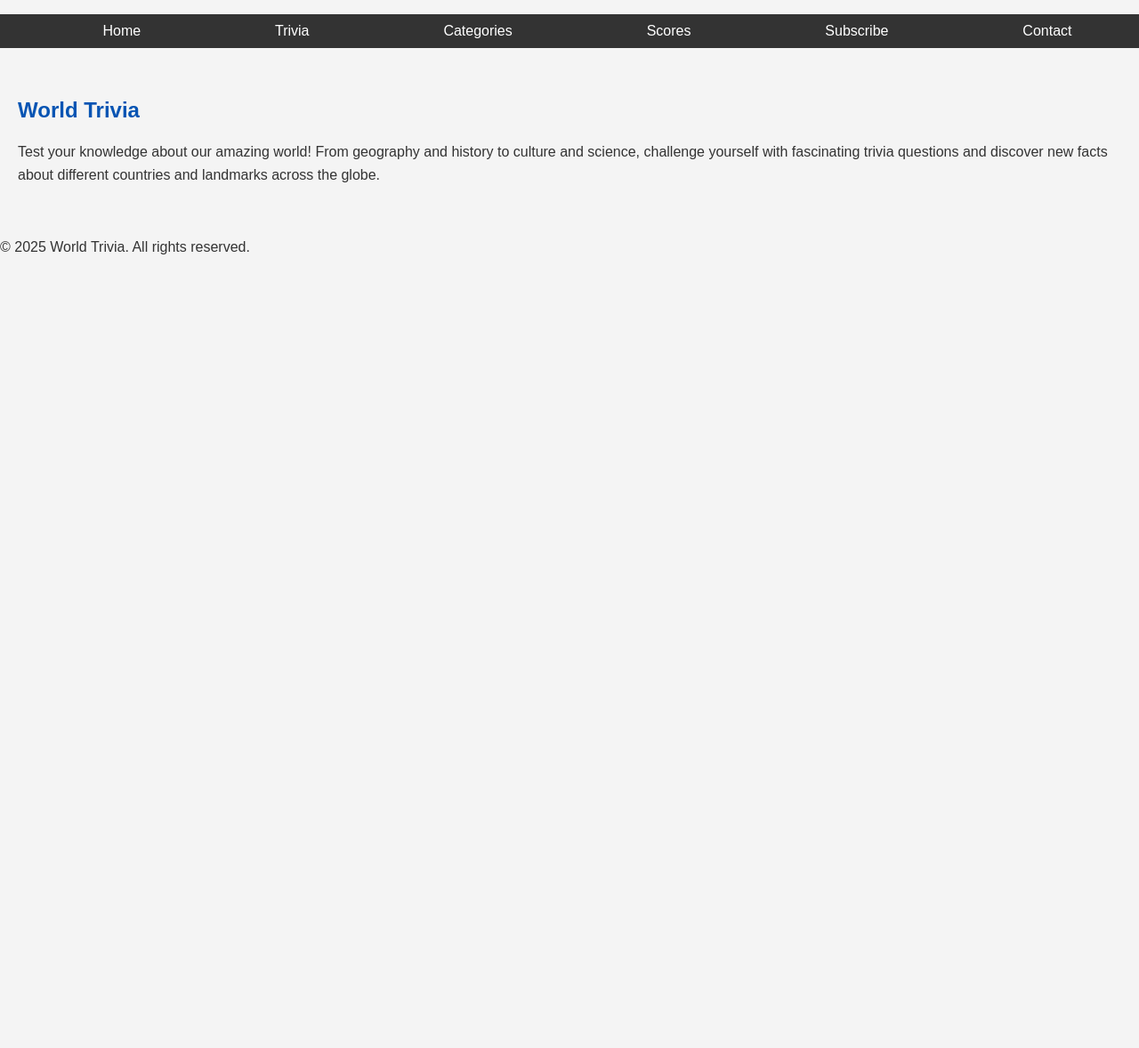
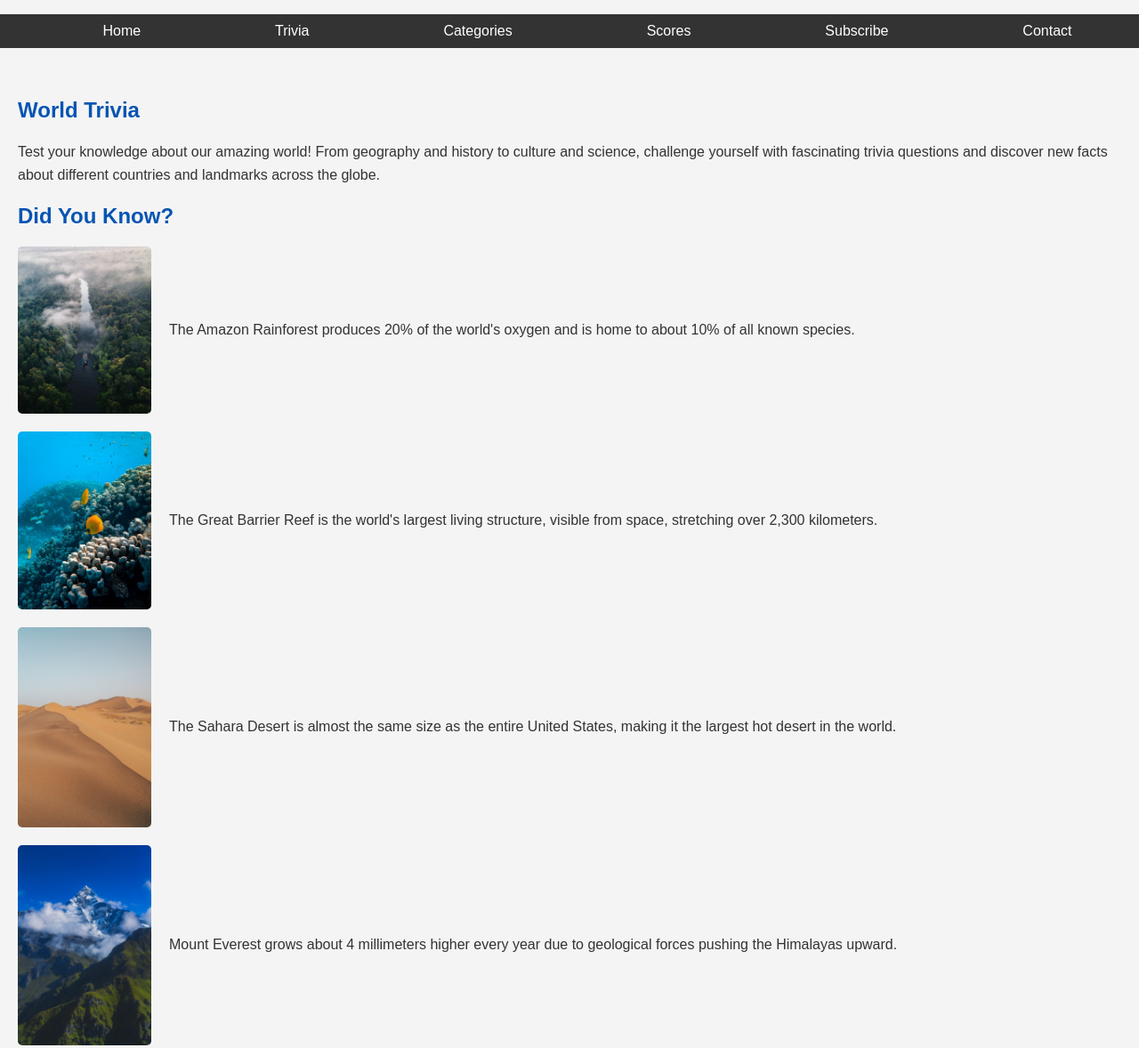
Before and after one commit to OkongoOdhiambo/world-trivia-website, a plain HTML site: page index.html in a window 1280 px wide. Shown: the top 1178 px of the page at 89% size. Before the commit the page ends 800 px from the top, so only its background shows below. Drawn offline with Linux system fonts and the light colour scheme.

Commit message:
Created trivia section and added fact descriptions with images

```diff
--- a/css/styles.css
+++ b/css/styles.css
@@ -55,3 +55,16 @@ p {
 h1, h2 {
     color: #0654b3; /* Set heading color to a specific blue */
 }
+
+.trivia-item {
+    display: flex; /* Use flexbox for layout */
+    align-items: center; /* Center items vertically */
+    margin: 20px 0;
+}
+
+.trivia-item img {
+    width: 150px; /* Set image width */
+    height: auto; /* Maintain aspect ratio */
+    margin-right: 20px; /* Add space to the right of images */
+    border-radius: 5px; /* Add rounder corners to images */
+}
--- a/index.html
+++ b/index.html
@@ -32,6 +32,27 @@
 
         <!-- Trivia Section -->
         <section id="trivia">
+            <h2>Did You Know?</h2>
+            <div class="trivia-container">
+                <div class="trivia-item">
+                    <img src="images/amazon-rainforest.jpg" alt="Lush Amazon Rainforest with dense vegetation and river">
+                    <p>The Amazon Rainforest produces 20% of the world's oxygen and is home to about 10% of all known species.</p>
+                </div>
+
+                <div class="trivia-item">
+                    <img src="images/great-barrier-reef.jpg" alt="Colorful coral reef with tropical fish in the Great Barrier Reef">
+                    <p>The Great Barrier Reef is the world's largest living structure, visible from space, stretching over 2,300 kilometers.</p>
+                </div>
+
+                <div class="trivia-item">
+                    <img src="images/sahara-desert.jpg" alt="Vast sand dunes of the Sahara Desert under blue sky">
+                    <p>The Sahara Desert is almost the same size as the entire United States, making it the largest hot desert in the world.</p>
+                </div>
+
+                <div class="trivia-item">
+                    <img src="images/himalayas.jpg" alt="Snow-capped peaks of the Himalayan mountain range">
+                    <p>Mount Everest grows about 4 millimeters higher every year due to geological forces pushing the Himalayas upward.</p>
+            </div>
             <!-- Trivia items here -->
         </section>
 
```
Also changed, not shown: images/amazon-rainforest.jpg (added), images/great-barrier-reef.jpg (added), images/himalayas.jpg (added), images/sahara-desert.jpg (added).
